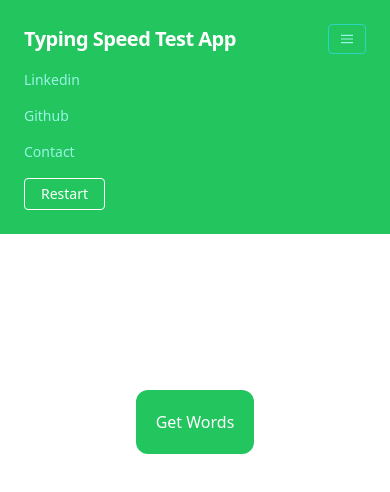
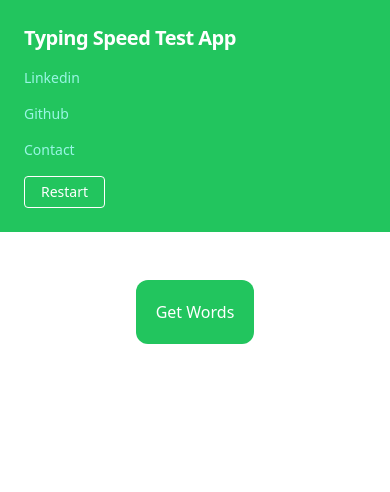
Before and after one commit to bartugenccan/typing_speed, a React (Create React App) app: page / in a window 390 px wide. Shown: the top 492 px of the page. Built offline with nearby package versions, Linux system fonts and the light colour scheme.

Commit message:
Repsonsive Design Fixed

```diff
--- a/src/App.tsx
+++ b/src/App.tsx
@@ -109,8 +109,9 @@ const App = () => {
   };
 
   return (
-    <div className="flex flex-col h-screen justify-center items-center">
+    <>
       <Header restartGame={restartGame} />
+      <div className="flex flex-col h-screen justify-start mt-12 md:justify-center items-center">
         {loading ? (
           <div className="flex justify-center">
             <div className="spinner">
@@ -188,6 +189,7 @@ const App = () => {
           </>
         )}
       </div>
+    </>
   );
 };
 
--- a/src/components/Header.tsx
+++ b/src/components/Header.tsx
@@ -6,19 +6,11 @@ interface Props {
 
 const Header: React.FC<Props> = ({ restartGame }) => {
   return (
-    <nav className="flex items-center justify-between flex-wrap bg-green-500 p-6 w-full fixed top-0">
+    <nav className="flex items-center justify-between flex-wrap bg-green-500 p-6 w-full md:fixed top-0">
       <div className="flex items-center flex-shrink-0 text-white mr-6">
         <span className="font-semibold text-xl tracking-tight">
           Typing Speed Test App
         </span>
-      </div>
-      <div className="block lg:hidden">
-        <button className="flex items-center px-3 py-2 border rounded text-teal-200 border-teal-400 hover:text-white hover:border-white">
-          <svg className="fill-current h-3 w-3" viewBox="0 0 20 20">
-            <title>Menu</title>
-            <path d="M0 3h20v2H0V3zm0 6h20v2H0V9zm0 6h20v2H0v-2z" />
-          </svg>
-        </button>
       </div>
       <div className="w-full block flex-grow lg:flex lg:items-center lg:w-auto">
         <div className="text-sm lg:flex-grow">
--- a/src/components/Word.tsx
+++ b/src/components/Word.tsx
@@ -15,7 +15,7 @@ const Word: React.FC<Props> = ({ text, active, correct, incorrect }) => {
     return <span className="font-bold text-red-600 "> {text} </span>;
   }
   if (active) {
-    return <span className="font-bold "> {text} </span>;
+    return <span className="font-bold "> {text}</span>;
   }
 
   return <span> {text} </span>;
```
Lines whose indentation alone changed are shown as unchanged.
